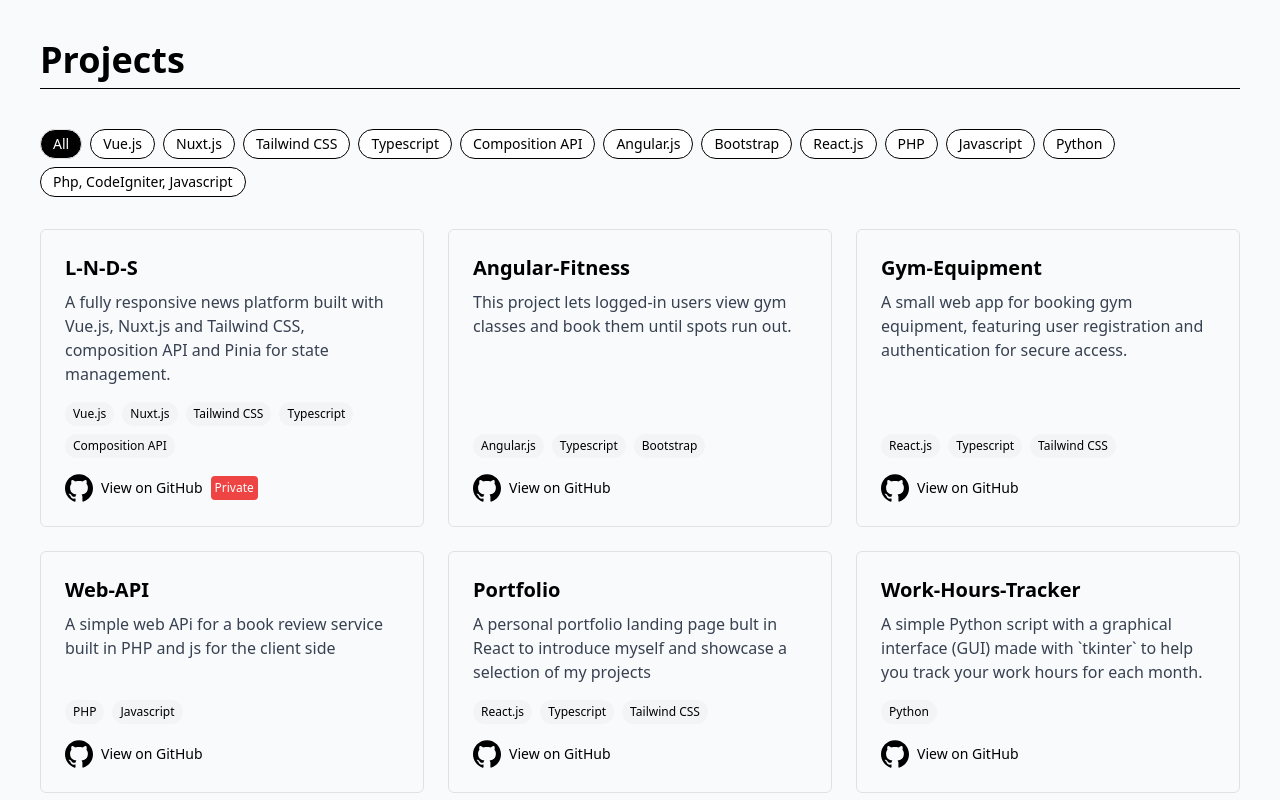
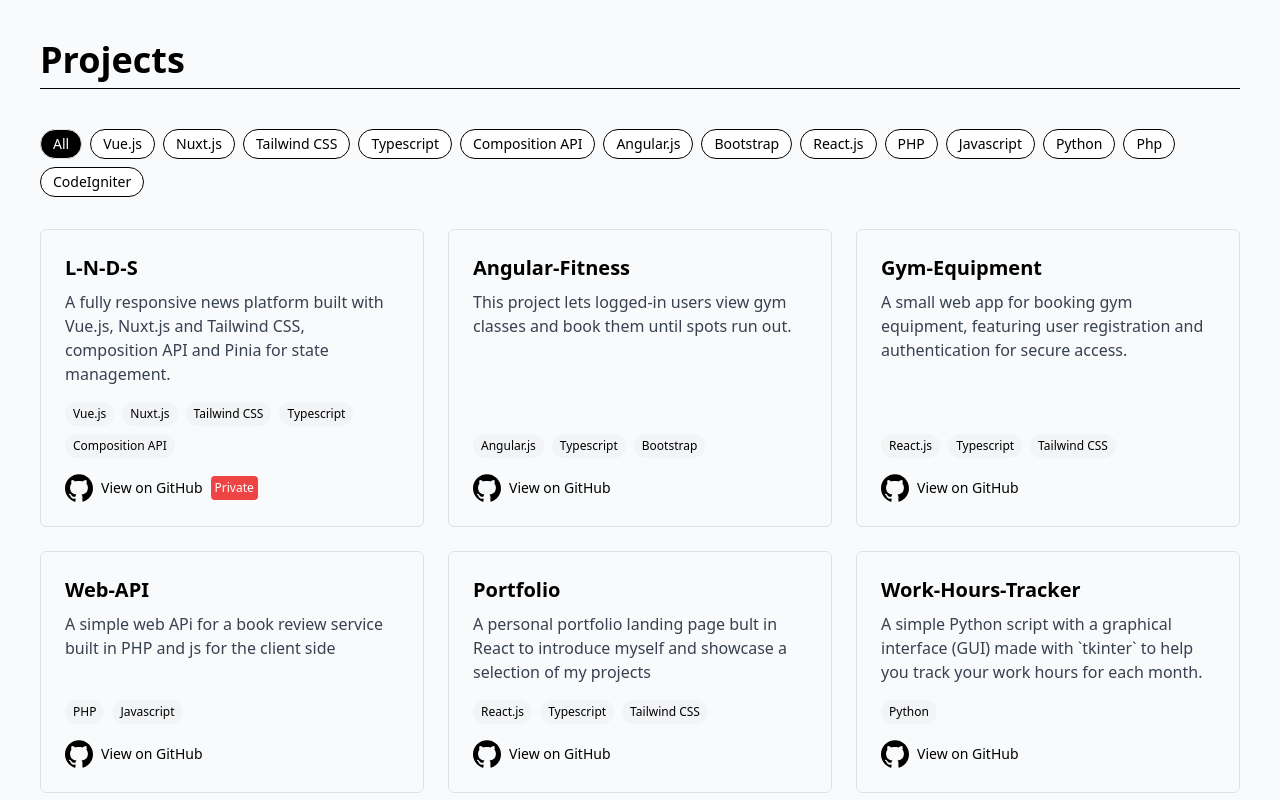
Before and after one commit to Gabrio993/My-Portfolio, a React (Vite) app: page / in a window 1280 px wide. Shown: the part 840-1640 px from the top of the page. Built offline with nearby package versions, Linux system fonts and the light colour scheme.

Commit message:
fix: ui data visualization in cards

```diff
--- a/src/data/projects.ts
+++ b/src/data/projects.ts
@@ -64,7 +64,7 @@ const projects: Project[] = [
     description:
       "Project management web application built with PHP and CodeIgniter. It allows creating and managing clients, projects, and users with authentication, assigning projects to users, and tracking hours worked on each project. The system also includes reporting features and Excel export for data analysis.",
     githubUrl: "https://github.com/Gabrio993/Documentazione-Nuxt",
-    technologies: ["Php, CodeIgniter, Javascript"],
+    technologies: ["Php", "CodeIgniter", "Javascript"],
   },
 ];
 
```
